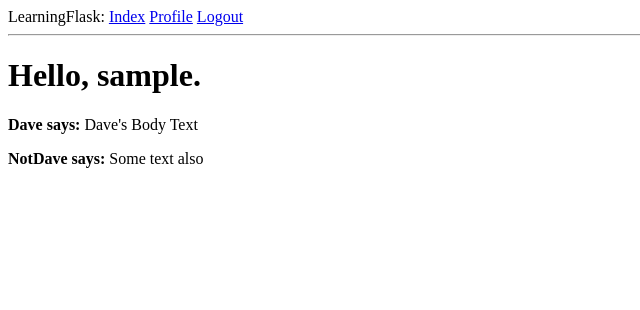
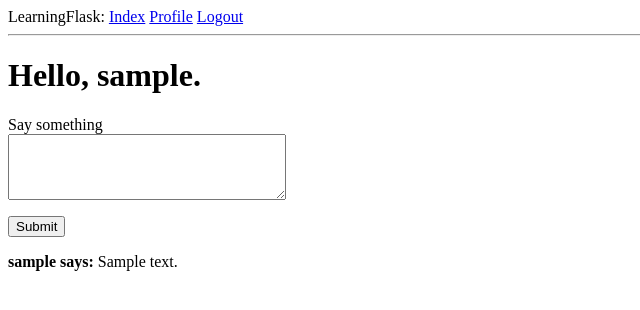
Before and after one commit to dscurrey/LearningFlask, a Flask app: page / in a window 1280 px wide. Shown: the top 310 px of the page, without its empty margins (0-640 px from the left). Run offline with Flask 2, Linux system fonts and the light colour scheme; a user stored in the database is signed in; tables that the repository leaves empty hold one stand-in row (values such as "Sample post").

Commit message:
Implemented creating entries/posts

```diff
--- a/app/forms.py
+++ b/app/forms.py
@@ -40,3 +40,9 @@ class EditProfileForm(FlaskForm):
             user = User.query.filter_by(username=self.username.data).first()
             if user is not None:
                 raise ValidationError('Please use a different username.')
+
+class PostForm(FlaskForm):
+    post = TextAreaField('Say something', validators=[
+        DataRequired(), Length(min=1, max=140)
+    ])
+    submit = SubmitField('Submit')
--- a/app/models.py
+++ b/app/models.py
@@ -12,6 +12,7 @@ class User(UserMixin, db.Model):
     username = db.Column(db.String(64), index=True, unique=True)
     email = db.Column(db.String(120), index=True, unique=True)
     password_hash = db.Column(db.String(128))
+    posts = db.relationship('Entry', backref='author', lazy='dynamic')
     about_me = db.Column(db.String(140))
     last_seen = db.Column(db.DateTime, default=datetime.utcnow)
     followed = db.relationship(
@@ -47,7 +48,7 @@ class User(UserMixin, db.Model):
             followers.c.followed_id == user.id).count() > 0
 
     def followed_posts(self):
-        followed = Post.query.join(
+        followed = Entry.query.join(
             followers, (followers.c.followed_id == Entry.user_id)
         ).filter(
             followers.c.follower_id == self.id
@@ -62,7 +63,7 @@ class Entry(db.Model):
     user_id = db.Column(db.Integer, db.ForeignKey('user.id'))
 
     def __repr__(self):
-        return '<Post {}>'.format(self.body)
+        return '<Entry {}>'.format(self.body)
 
 @login.user_loader
 def load_user(userid):
--- a/app/routes.py
+++ b/app/routes.py
@@ -1,26 +1,24 @@
 from flask import render_template, flash, redirect, url_for, request
 from app import app, db
-from app.forms import LoginForm, RegistrationForm, EditProfileForm
+from app.forms import LoginForm, RegistrationForm, EditProfileForm, PostForm
 from flask_login import current_user, login_user, logout_user, login_required
-from app.models import User
+from app.models import User, Entry
 from werkzeug.urls import url_parse
 from datetime import datetime
 
-@app.route('/')
-@app.route('/index')
+@app.route('/', methods=['GET', 'POST'])
+@app.route('/index', methods=['GET', 'POST'])
 @login_required
 def index():
-    entries = [
-        {
-            'author': {'username': 'Dave'},
-            'body': 'Dave\'s Body Text'
-        },
-        {
-            'author': {'username': 'NotDave'},
-            'body': 'Some text also'
-        }
-    ]
-    return render_template('index.html', title='Index', entries=entries)
+    form = PostForm()
+    if form.validate_on_submit():
+        entry = Entry(body=form.post.data, author=current_user)
+        db.session.add(entry)
+        db.session.commit()
+        flash('Post has been published')
+        return redirect(url_for('index'))
+    entries = current_user.followed_posts().all()
+    return render_template("index.html", title='Index', form=form, entries=entries)
 
 @app.route('/login', methods=['GET', 'POST'])
 def login():
--- a/app/templates/index.html
+++ b/app/templates/index.html
@@ -2,6 +2,19 @@
 
 {% block content %}
     <h1>Hello, {{ current_user.username }}.</h1>
+    <form action="" method="POST">
+        {{ form.hidden_tag() }}
+        <p>
+            {{ form.post.label }}<br>
+            {{ form.post(cols=32, rows=4) }}<br>
+            {% for error in form.post.errors %}
+            <span style="color:red;">[{{ error }}]</span>
+            {% endfor %}
+        </p>
+        <p>
+            {{ form.submit() }}
+        </p>
+    </form>
     {% for entry in entries %}
     <div><p><b>{{ entry.author.username }} says: </b>{{ entry.body }}</p></div>
     {% endfor %}
```
